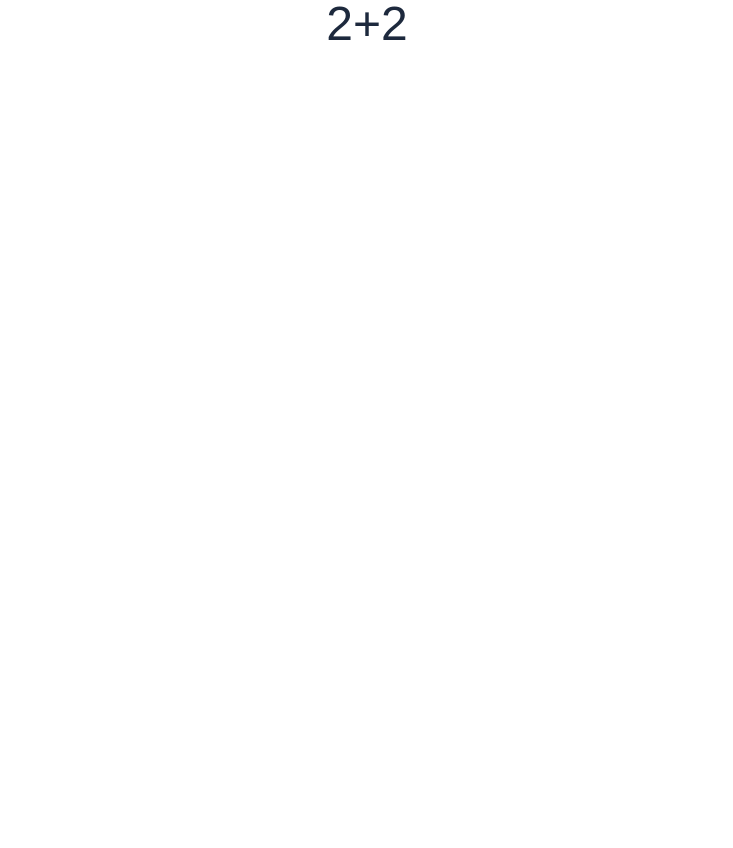
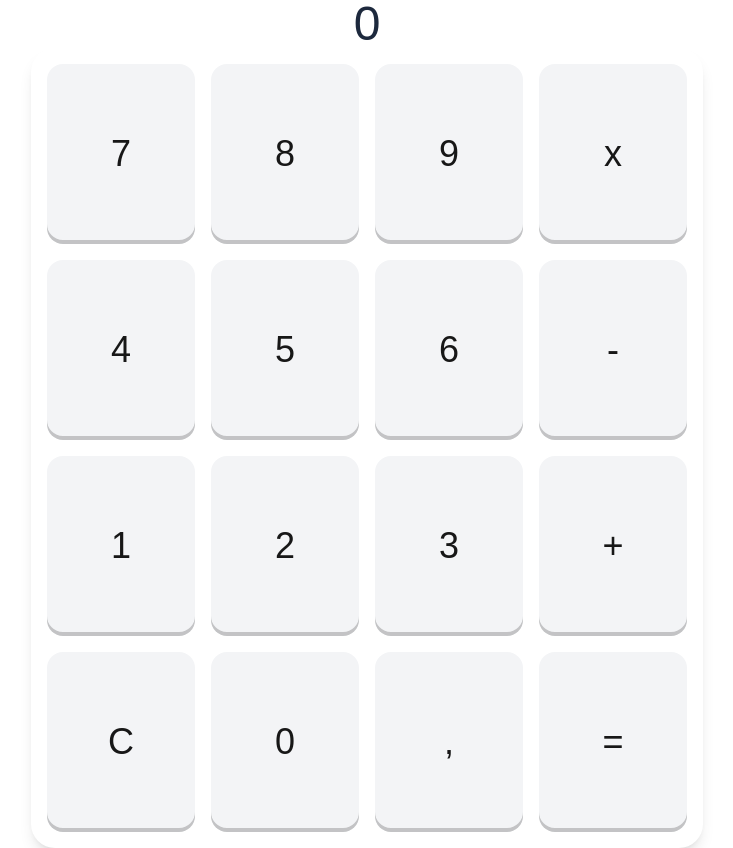
Before and after one commit to JoaoVictorCRP/calculadora-next-js, a Next.js app: page / in a window 1280 px wide. Shown: the whole page, without its empty margins (273-1006 px from the left). Before the commit the page ends 800 px from the top, so only its background shows below. Built offline with nearby package versions, Linux system fonts and the light colour scheme.

Commit message:
Visor e Titulo da pagina

```diff
--- /dev/null
+++ b/app/components/Title.tsx
@@ -0,0 +1,3 @@
+export default function Title () {
+
+}
--- a/app/components/Visor.tsx
+++ b/app/components/Visor.tsx
@@ -1,7 +1,11 @@
-export default function Visor(){
+interface Visor {
+    value: number;
+}
+
+export default function Visor(props:Visor) {
     return (
     <div className={"container bg-white text-slate-800 text-5xl text-center"}>
-        2+2
+        <p>{props.value}</p>
     </div>
     )
 }
--- a/app/page.tsx
+++ b/app/page.tsx
@@ -1,9 +1,19 @@
+"use client"
 import Visor from "@/app/components/Visor";
+import {Numpad} from "@/app/components/Numpad";
+import {useState} from "react";
 
 export default function Home() {
-  return (
+    const [input, setInput] = useState('0');
+
+    const handleInput = (val: string) => {
+        setInput((prev) => prev + val);
+    }
+
+    return (
     <div>
-        <Visor/>
+        <Visor value={parseInt(input)}/>
+        <Numpad onInput={handleInput}/>
     </div>
   );
 }
```
Also changed, not shown: 1 other file (tests, documents, lock files or other folders).
